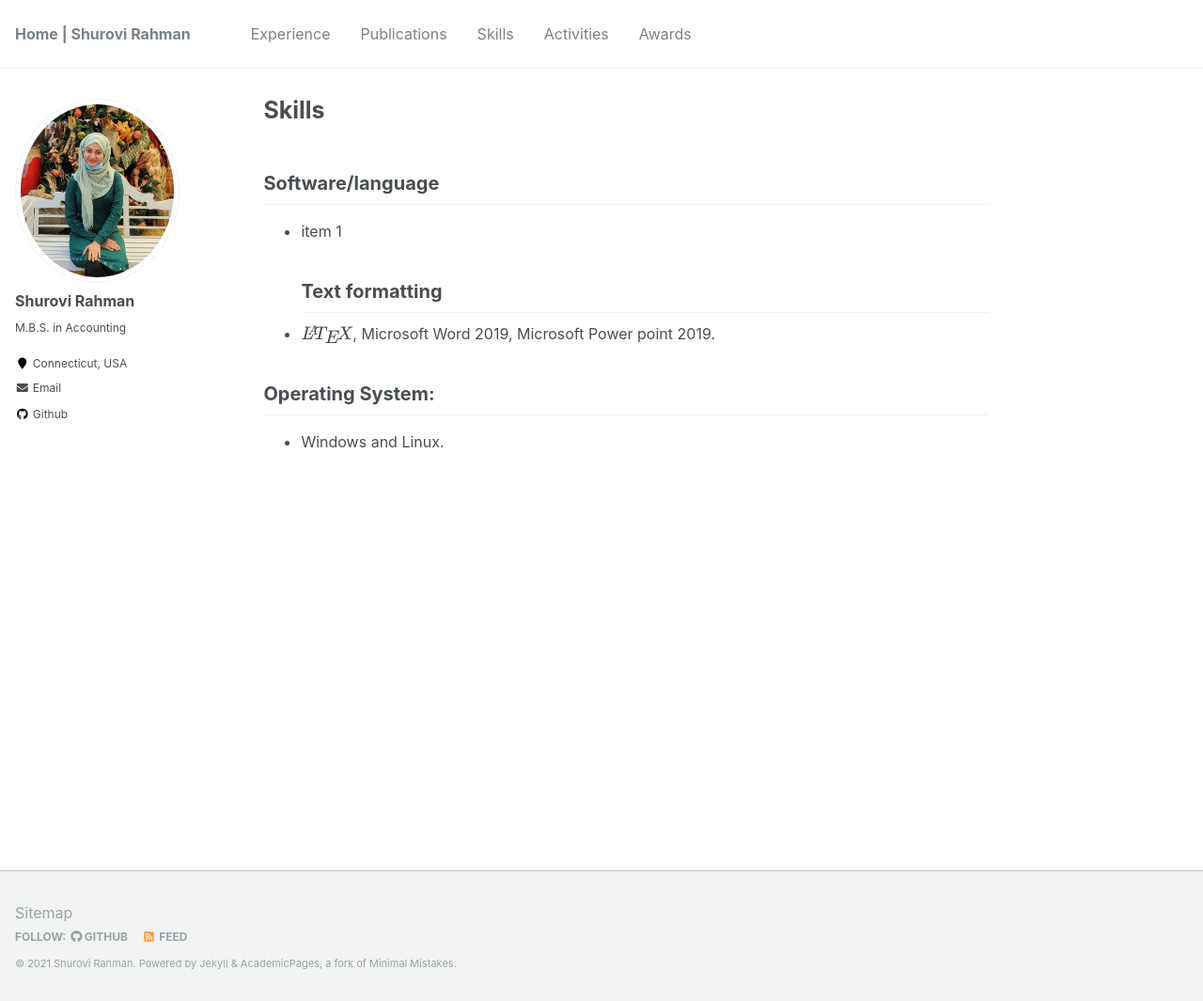
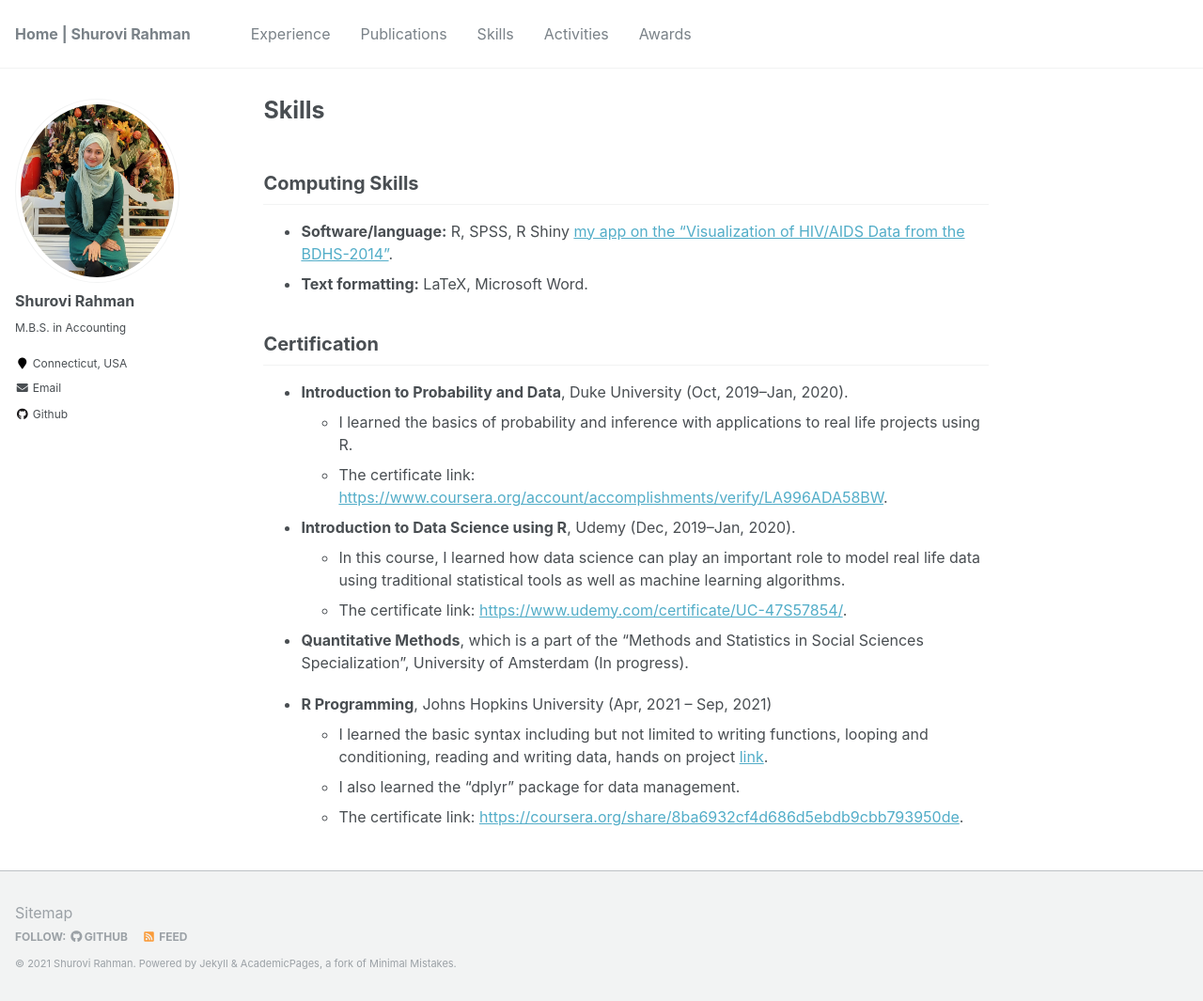
Before and after one commit to shurovirahman/shurovirahman.github.io, a Jekyll site: the page built from _pages/skills.md, in a window 1280 px wide and 1065 px high. Shown: the whole window at 94% size. Built offline with Jekyll 4.4.1, drawn with Linux system fonts in a browser that asks for light colours; formulas are drawn with MathJax 3.

Commit message:
Update skills.md

```diff
--- a/_pages/skills.md
+++ b/_pages/skills.md
@@ -4,10 +4,22 @@ permalink: /skills/
 author_profile: true
 ---
 
-## Software/language
-* item 1
-## Text formatting
-* $\LaTeX$, Microsoft Word 2019, Microsoft Power point 2019.
+## Computing Skills
+* **Software/language:** R, SPSS, R Shiny [my app on the "Visualization of HIV/AIDS Data from the BDHS-2014"](https://shurovi-rahman.shinyapps.io/bdhsEDA/).
+* **Text formatting:** LaTeX, Microsoft Word.
 
-## Operating System:
-* Windows and Linux.
+## Certification
+* **Introduction to Probability and Data**, Duke University (Oct, 2019--Jan, 2020).
+  + I learned the basics of probability and inference with applications to real life projects using R.
+  + The certificate link: [https://www.coursera.org/account/accomplishments/verify/LA996ADA58BW](www.coursera.org/account/accomplishments/verify/LA996ADA58BW).
+
+* **Introduction to Data Science using R**, Udemy (Dec, 2019--Jan, 2020).
+  + In this course, I learned how data science can play an important role to model real life data using traditional statistical tools as well as machine learning algorithms.
+  + The certificate link: [https://www.udemy.com/certificate/UC-47S57854/](https://www.udemy.com/certificate/UC-47S57854/).
+
+* **Quantitative Methods**, which is a part of the "Methods and Statistics in Social Sciences Specialization", University of Amsterdam (In progress).
+
+* **R Programming**, Johns Hopkins University (Apr, 2021 -- Sep, 2021)
+  + I learned the basic syntax including but not limited to writing functions, looping and conditioning, reading and writing data, hands on project [link](https://github.com/shurovirahman/ProgrammingAssignment2).
+  + I also learned the "dplyr" package for data management.
+  + The certificate link: [https://coursera.org/share/8ba6932cf4d686d5ebdb9cbb793950de](https://coursera.org/share/8ba6932cf4d686d5ebdb9cbb793950de).
```
